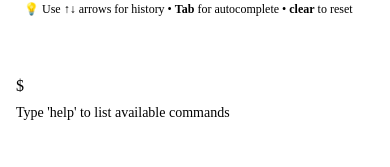
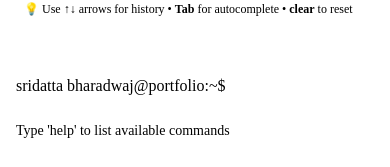
Before and after one commit to Sridatta-Bharadwaj/portfolio, a Next.js app: page /cli in a window 390 px wide. Shown: the part 347-514 px from the top of the page. Built offline with nearby package versions, Linux system fonts and the light colour scheme.

Commit message:
cli testing

```diff
--- a/src/app/cli/page.tsx
+++ b/src/app/cli/page.tsx
@@ -449,7 +449,7 @@ const CLIPage = () => {
           <div key={index} className="mb-2">
             {item.type === 'input' ? (
               <div className="flex gap-2 items-center">
-                <span style={{ color: colors.accent }}>{person.firstName.toLowerCase()}@portfolio:~$</span>
+                <span style={{ color: colors.accent }}>{`${person.firstName.toLowerCase()}@portfolio`}</span>
                 <span style={{ color: colors.neutral }}>{item.content}</span>
               </div>
             ) : (
@@ -469,7 +469,7 @@ const CLIPage = () => {
       >
         <div className={isMobile ? 'flex items-center' : 'flex gap-2 items-center'} style={{ marginBottom: '0.5rem', gap: isMobile ? '0.25rem' : undefined }}>
           <span style={{ color: colors.accent, whiteSpace: 'nowrap', flexShrink: 0 }}>
-            {isMobile ? '$' : `${person.firstName.toLowerCase()}@portfolio:~$`}
+            {`${person.firstName.toLowerCase()}@portfolio:~$`}
           </span>
           <input
             ref={inputRef}
```
